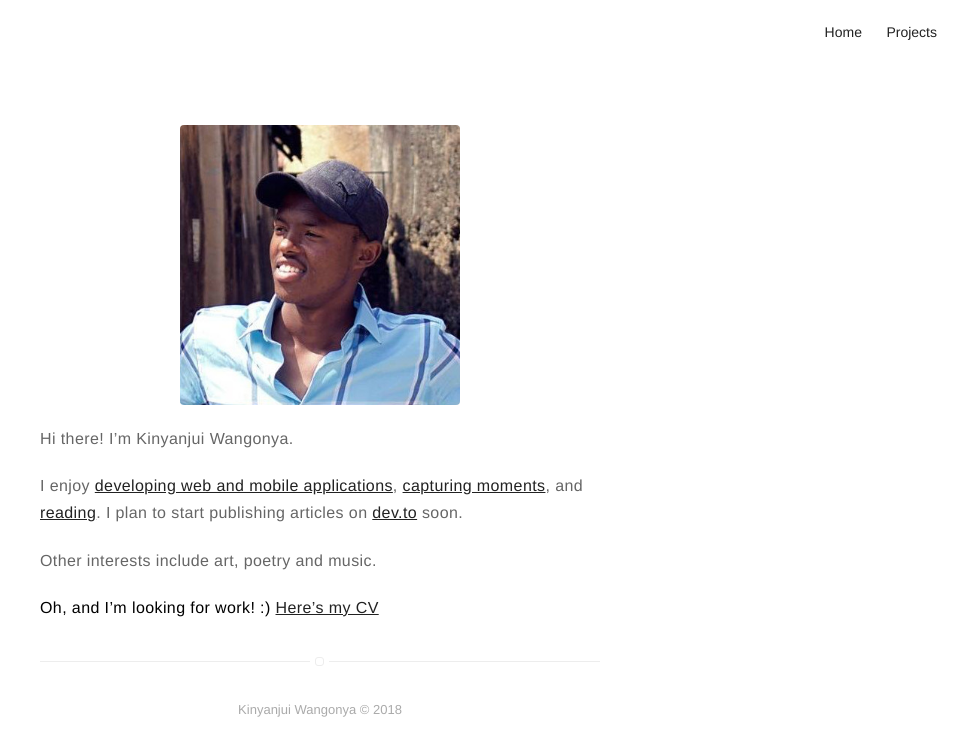
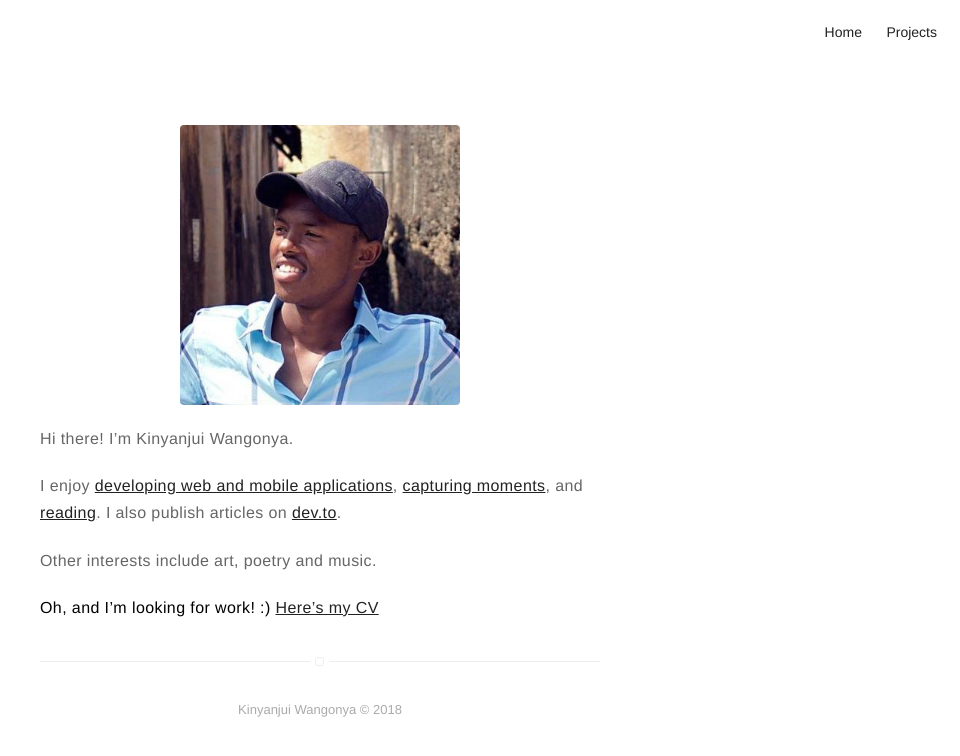
Before and after one commit to wangonya/wang0nya.github.io-v1, a Jekyll site: the page built from about.md, in a window 1280 px wide. Shown: the top 756 px of the page, without its empty margins (320-1280 px from the left). Built offline with Jekyll 4.4.1, drawn with Linux system fonts in a browser that asks for light colours.

Commit message:
update about

```diff
--- a/about.md
+++ b/about.md
@@ -8,7 +8,7 @@ layout: page
 Hi there! I'm Kinyanjui Wangonya.
 
 I enjoy <a href="https://github.com/wang0nya" target="_blank">developing web and mobile applications</a>, <a href="https://500px.com/wangonya" target="_blank">capturing moments</a>,
-and <a href="https://www.goodreads.com/wangonya" target="_blank">reading</a>. I plan to start publishing articles on <a href="https://dev.to/wangonya" target="_blank">dev.to</a> soon.
+and <a href="https://www.goodreads.com/wangonya" target="_blank">reading</a>. I also publish articles on <a href="https://dev.to/wangonya" target="_blank">dev.to</a>.
 
 Other interests include art, poetry and music.
 
```
Also changed, not shown: 2 other files.
